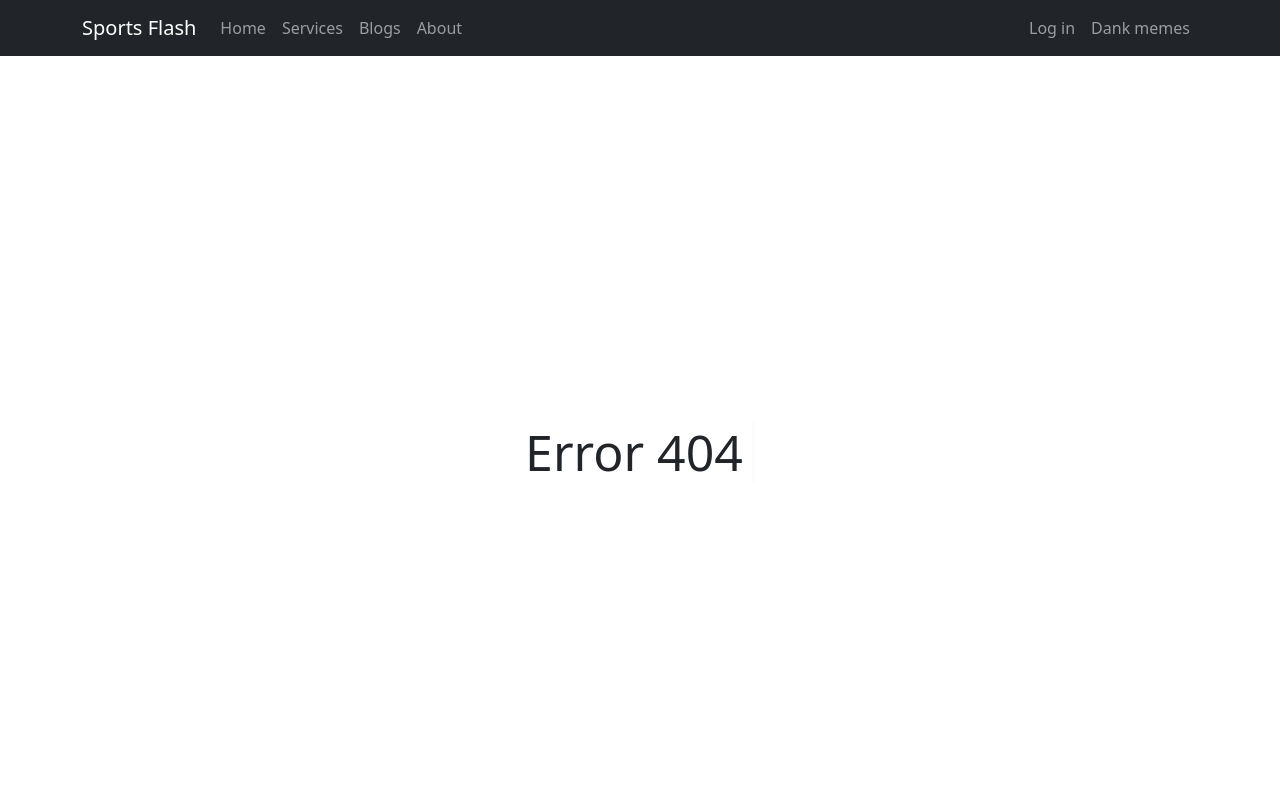
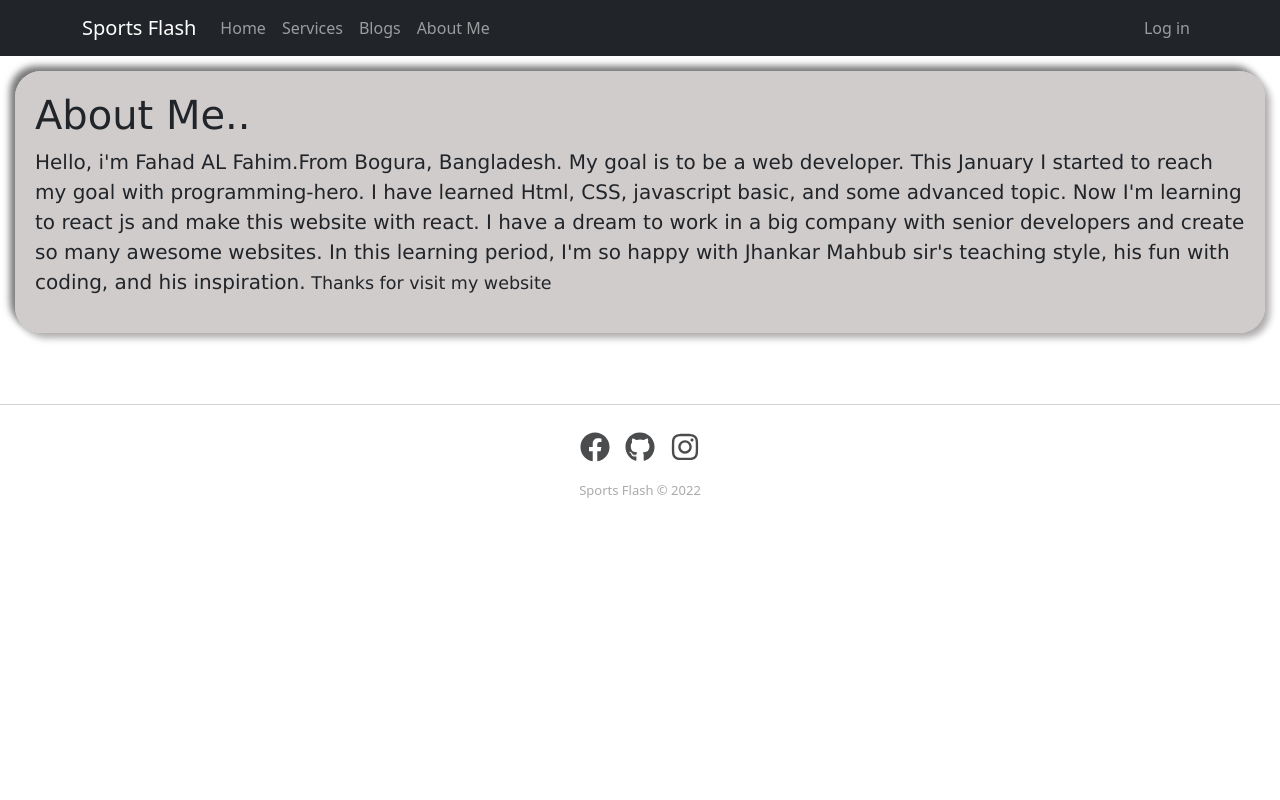
Before and after one commit to fahad09fahim/Sports-Flash, a React (Create React App) app: page /about in a window 1280 px wide. Before the commit this address had no page. Shown: the top 800 px of the page. Built offline with nearby package versions, Linux system fonts and the light colour scheme.

Commit message:
about me component updated

```diff
--- a/src/App.js
+++ b/src/App.js
@@ -1,5 +1,6 @@
 import { Route, Routes } from "react-router-dom";
 import "./App.css";
+import About from "./Pages/Home/About/About";
 import Blogs from "./Pages/Home/Blogs/Blogs";
 import Home from "./Pages/Home/Home/Home";
 import Services from "./Pages/Home/Services/Services";
@@ -16,6 +17,7 @@ function App() {
         <Route path="/home" element={<Home></Home>} />
         <Route path="/services" element={<Services></Services>}></Route>
         <Route path="blogs" element={<Blogs />} />
+        <Route path="/about" element={<About />} />
         <Route path="*" element={<NotFound />} />
       </Routes>
       <Footer></Footer>
--- /dev/null
+++ b/src/Pages/Home/About/About.css
@@ -0,0 +1,11 @@
+.about {
+  margin: 15px;
+  padding: 20px;
+  border-radius: 26px;
+  background: #b5aeaea0;
+  box-shadow: 5px 5px 7px #aeabab, -5px -5px 7px #767676;
+  font-family: "Lucida Sans", "Lucida Sans Regular", "Lucida Grande",
+    "Lucida Sans Unicode", Geneva, Verdana, sans-serif;
+  font-weight: 400;
+  font-size: 20px;
+}
--- /dev/null
+++ b/src/Pages/Home/About/About.js
@@ -0,0 +1,22 @@
+import React from "react";
+import "./About.css";
+const About = () => {
+  return (
+    <div className="about">
+      <h1>About Me..</h1>
+      <p>
+        Hello, i'm Fahad AL Fahim.From Bogura, Bangladesh. My goal is to be a
+        web developer. This January I started to reach my goal with
+        programming-hero. I have learned Html, CSS, javascript basic, and some
+        advanced topic. Now I'm learning to react js and make this website with
+        react. I have a dream to work in a big company with senior developers
+        and create so many awesome websites. In this learning period, I'm so
+        happy with Jhankar Mahbub sir's teaching style, his fun with coding, and
+        his inspiration.
+        <small> Thanks for visit my website</small>{" "}
+      </p>
+    </div>
+  );
+};
+
+export default About;
--- a/src/Pages/Shared/Header/Header.js
+++ b/src/Pages/Shared/Header/Header.js
@@ -28,13 +28,12 @@ const Header = () => {
               <Nav.Link as={Link} to="/blogs">
                 Blogs
               </Nav.Link>
-              <Nav.Link href="#pricing">About</Nav.Link>
+              <Nav.Link as={Link} to="/about">
+                About Me
+              </Nav.Link>
             </Nav>
             <Nav>
               <Nav.Link href="#deets">Log in</Nav.Link>
-              <Nav.Link eventKey={2} href="#memes">
-                Dank memes
-              </Nav.Link>
             </Nav>
           </Navbar.Collapse>
         </Container>
--- a/src/Pages/Shared/NotFound/NotFound.css
+++ b/src/Pages/Shared/NotFound/NotFound.css
@@ -1,7 +1,3 @@
-* {
-  transition: all 0.6s;
-}
-
 html {
   height: 100%;
 }
```
